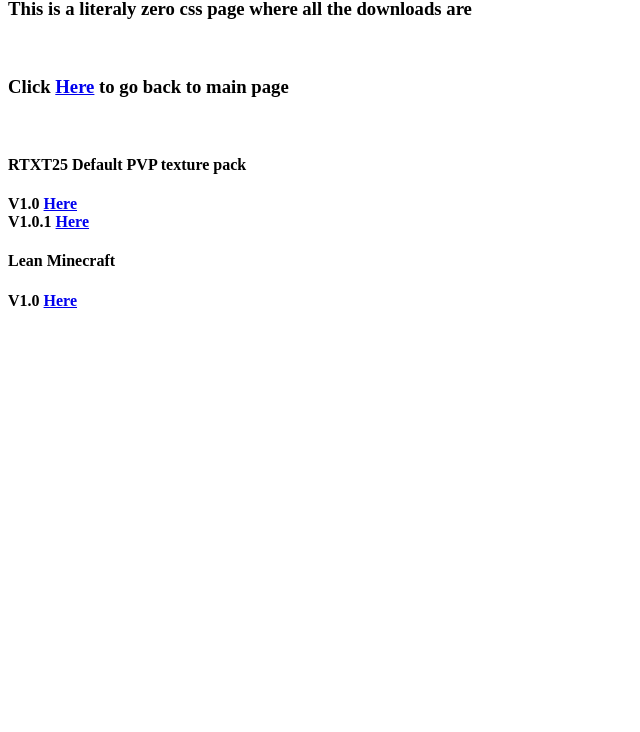
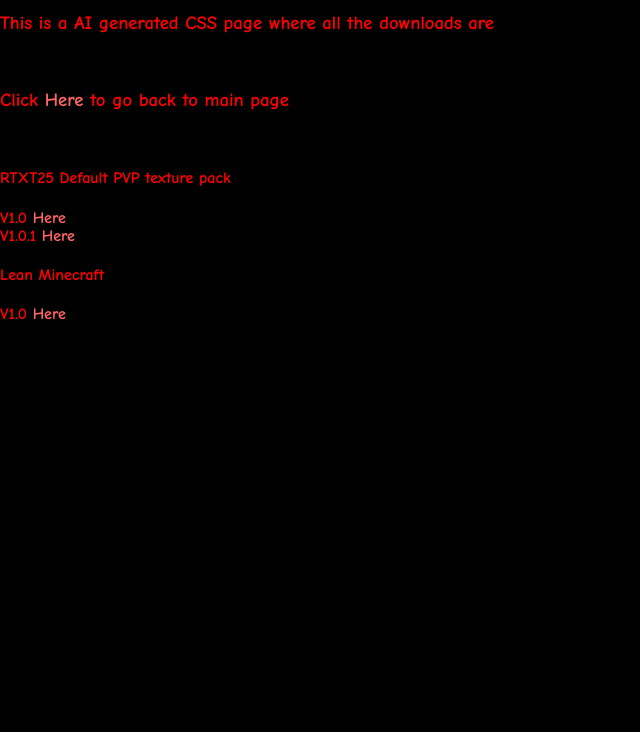
Before and after one commit to RTXT25/Downloads, a plain HTML site: page index.html in a window 1280 px wide. Shown: the part 68-800 px from the top of the page, without its empty margins (0-640 px from the left). Drawn offline with Linux system fonts and the light colour scheme.

Commit message:
Update index.html

```diff
--- a/index.html
+++ b/index.html
@@ -1,5 +1,44 @@
+<!DOCTYPE html>
+<html lang="en">
+<head>
+<meta charset="UTF-8">
+<meta name="viewport" content="width=device-width, initial-scale=1.0">
+<title>RTXT25 Downloads</title>
+<style>
+body {
+    font-family: 'Comic Sans MS', cursive, sans-serif;
+    background-color: #000;
+    color: #ff0000;
+    margin: 0;
+    padding: 0;
+}
+
+h1, h3, h4 {
+    color: #ff0000;
+}
+
+a {
+    color: #ff6666; /* lighter red color */
+    text-decoration: none;
+}
+
+a:hover {
+    color: #ff8888; /* lighter red color on hover */
+}
+
+a:visited {
+    color: #ffaaaa; /* lighter red color for visited links */
+}
+
+a:active {
+    color: #cc0000; /* darker red color for active links */
+}
+</style>
+</head>
+<body>
+
 <h1>RTXT25 Downloads</h1>
-<h3>This is a literaly zero css page where all the downloads are</h3>
+<h3>This is a AI generated CSS page where all the downloads are</h3>
 <br>
 <h3>Click <a href="https://rtxt25.github.io">Here</a> to go back to main page</h3>
 
@@ -12,3 +51,6 @@
 <h4>Lean Minecraft</h4>
 <b>V1.0 <a href="https://rtxt25.github.io/Downloads/actualstuff/minecraft/mods/LEAN.jar">Here</a></b>
 <br>
+
+</body>
+</html>
```
